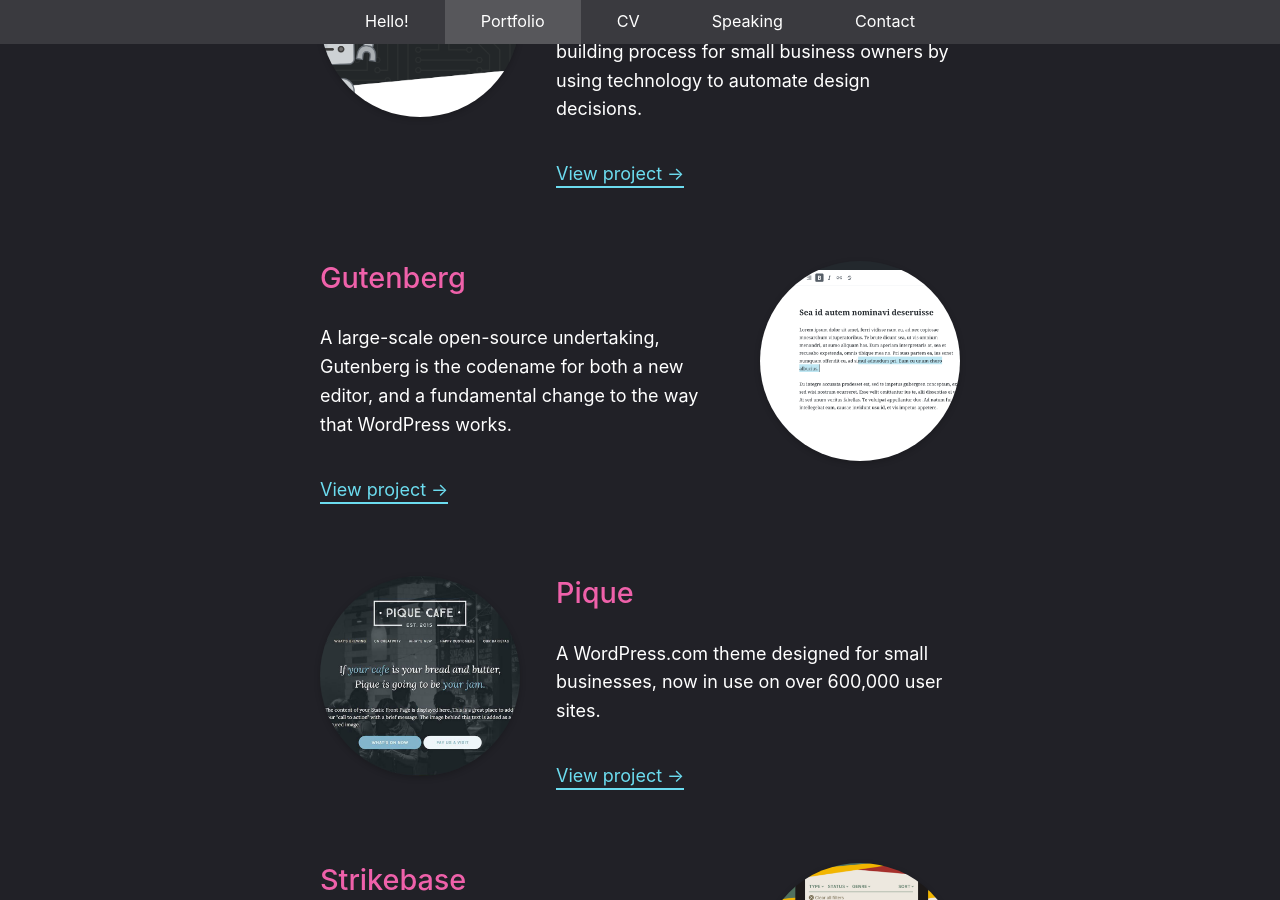
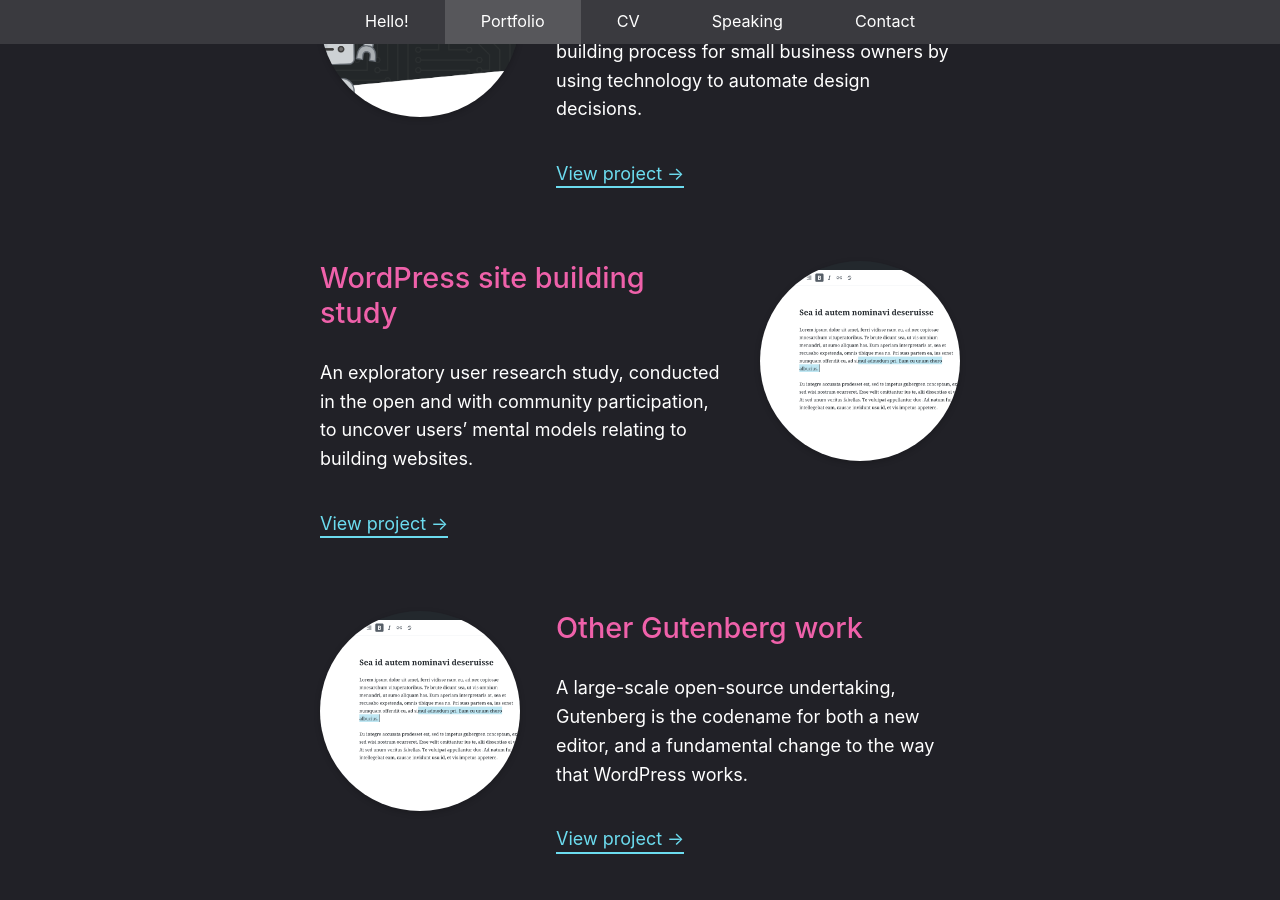
Before and after one commit to sarahmonster/hire-sarah, a Jekyll site: the page built from index.md, in a window 1280 px wide and 900 px high, scrolled down 1816 px. Built offline with Jekyll 4.4.1, drawn with Linux system fonts in a browser that asks for light colours.

Commit message:
feat: Add a placeholder for site building study.

```diff
--- a/_projects/gutenberg.md
+++ b/_projects/gutenberg.md
@@ -1,7 +1,7 @@
 ---
 id: gutenberg
-title: Gutenberg
-order: 2
+title: Other Gutenberg work
+order: 4
 image: "/assets/img/gutenberg/editor.png"
 tags: [user research, prototyping, wireframing, UX design, design systems, documentation, data visualisation]
 summary: A large-scale open-source undertaking, Gutenberg is the codename for both a new editor, and a fundamental change to the way that WordPress works.
--- /dev/null
+++ b/_projects/wordpress-site-building-study.md
@@ -0,0 +1,19 @@
+---
+id: site-building-study
+title: WordPress site building study
+order: 2
+image: "/assets/img/gutenberg/editor.png"
+tags: [user research, user journey mapping, affinity mapping, leadership, community management, documentation, data visualisation]
+summary: An exploratory user research study, conducted in the open and with community participation, to uncover users' mental models relating to building websites.
+repo: https://gutenbergresearch.wordpress.com/
+---
+
+## Challenge
+
+WordPress is the world's most popular content management system, powering over 33% of websites. Unfortunately, for much of the project's history, many product decisions were made without any real contact with end users. Product decisions have been driven by the needs of the WordPress core community, who represent a very small (and rather biased) slice of WordPress’ userbase.
+
+For phase two of the Gutenberg project, in which the new WordPress post editor expands to encompass more of the site building experience, we wanted to change all that.
+
+I designed and lead an exploratory research study to better understand how users think about building a site.
+
+![post editing screen](/assets/img/gutenberg/animated.gif)
```
Also changed, not shown: _projects/pique.md (+1 -1 lines), _projects/strikebase.md (+1 -1 lines).
